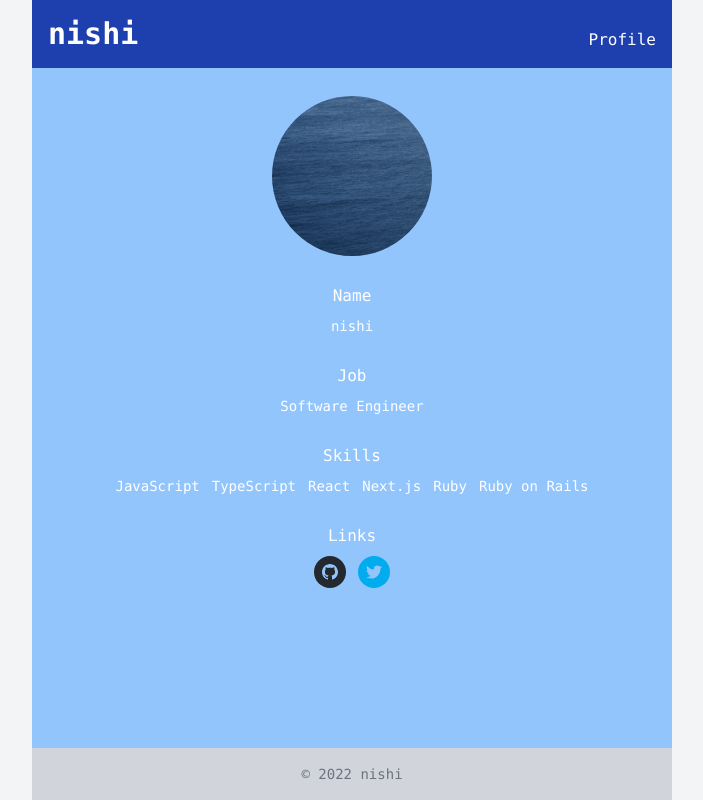
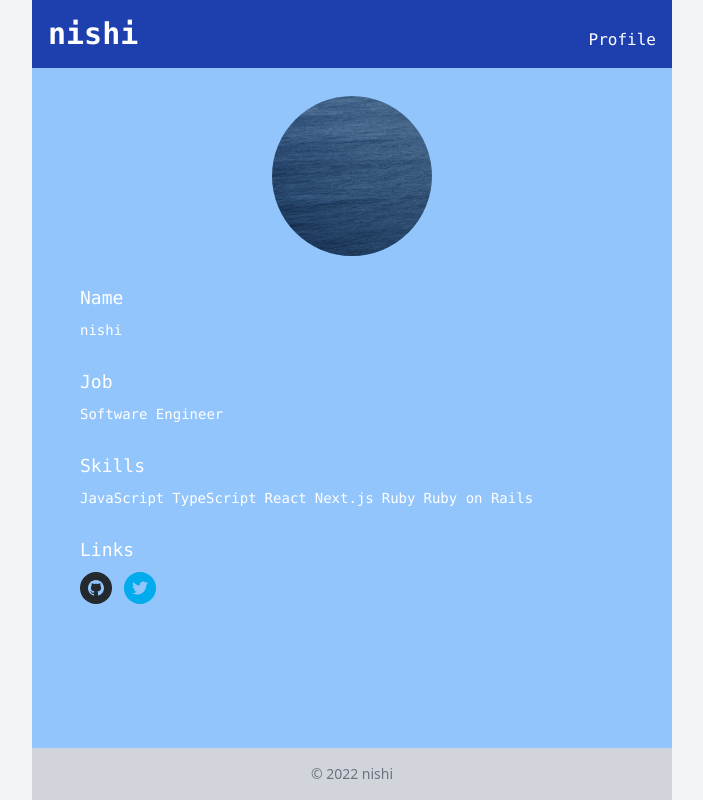
Before and after one commit to nishimura55/nishi55dev, a Next.js app: page /profile in a window 1280 px wide. Shown: the whole page, without its empty margins (288-991 px from the left). Built offline with nearby package versions, Linux system fonts and the light colour scheme.

Commit message:
feat: Arrange style

```diff
--- a/src/components/Footer.tsx
+++ b/src/components/Footer.tsx
@@ -4,7 +4,7 @@ export const Footer: FC = () => {
   return (
     <footer>
       <div className='flex justify-center bg-gray-300 py-4 text-sm'>
-        <div className='text-gray-500'>&copy; 2022 nishi</div>
+        <div className='font-sans text-gray-500'>&copy; 2022 nishi</div>
       </div>
     </footer>
   )
--- a/src/pages/index.tsx
+++ b/src/pages/index.tsx
@@ -22,7 +22,7 @@ const Home: NextPage<HomeProps> = ({ posts }) => {
   return (
     <div className='h-full bg-blue-300 p-4 text-white'>
       <PageTitle title='nishiのブログページ' isVisible={false} />
-      <div className='mt-3 px-4 sm:px-8'>
+      <div className='mt-3 sm:px-8'>
         {posts.map((post) => (
           <article key={post.slug} className='mt-4'>
             <h2 className='text-lg'>
--- a/src/pages/profile/index.tsx
+++ b/src/pages/profile/index.tsx
@@ -9,31 +9,33 @@ const Profile: NextPage = () => {
   return (
     <div className='h-full bg-blue-300 p-4 pb-8 text-white'>
       <PageTitle title='nishiのプロフィール' isVisible={false} />
-      <div className='mt-3 flex flex-col items-center gap-7 text-center'>
-        <Image
-          src={ProfileImage}
-          alt='プロフィール画像'
-          className='h-32 w-32 rounded-full sm:h-40 sm:w-40'
-        />
+      <div className='mt-3 flex flex-col gap-7 sm:px-8'>
+        <div className='flex justify-center'>
+          <Image
+            src={ProfileImage}
+            alt='プロフィール画像'
+            className='h-32 w-32 rounded-full sm:h-40 sm:w-40'
+          />
+        </div>
         <div>
-          <h2 className='mb-2'>Name</h2>
+          <h2 className='mb-2 text-lg'>Name</h2>
           <p className='text-sm'>nishi</p>
         </div>
         <div>
-          <h2 className='mb-2'>Job</h2>
+          <h2 className='mb-2 text-lg'>Job</h2>
           <p className='text-sm'>Software Engineer</p>
         </div>
         <div>
-          <h2 className='mb-2'>Skills</h2>
-          <ul className='flex flex-wrap justify-center gap-3 text-sm'>
+          <h2 className='mb-2 text-lg'>Skills</h2>
+          <ul className='flex flex-wrap gap-2 text-sm'>
             {skillNames.map((skillName, index) => (
               <li key={index}>{skillName}</li>
             ))}
           </ul>
         </div>
         <div>
-          <h2 className='mb-2'>Links</h2>
-          <ul className='flex flex-wrap justify-center gap-3 text-sm'>
+          <h2 className='mb-2 text-lg'>Links</h2>
+          <ul className='flex flex-wrap gap-3 text-sm'>
             {links.map((link) => (
               <li key={link.url}>
                 <SocialIcon target='_blank' url={link.url} style={{ height: 32, width: 32 }} />
```
